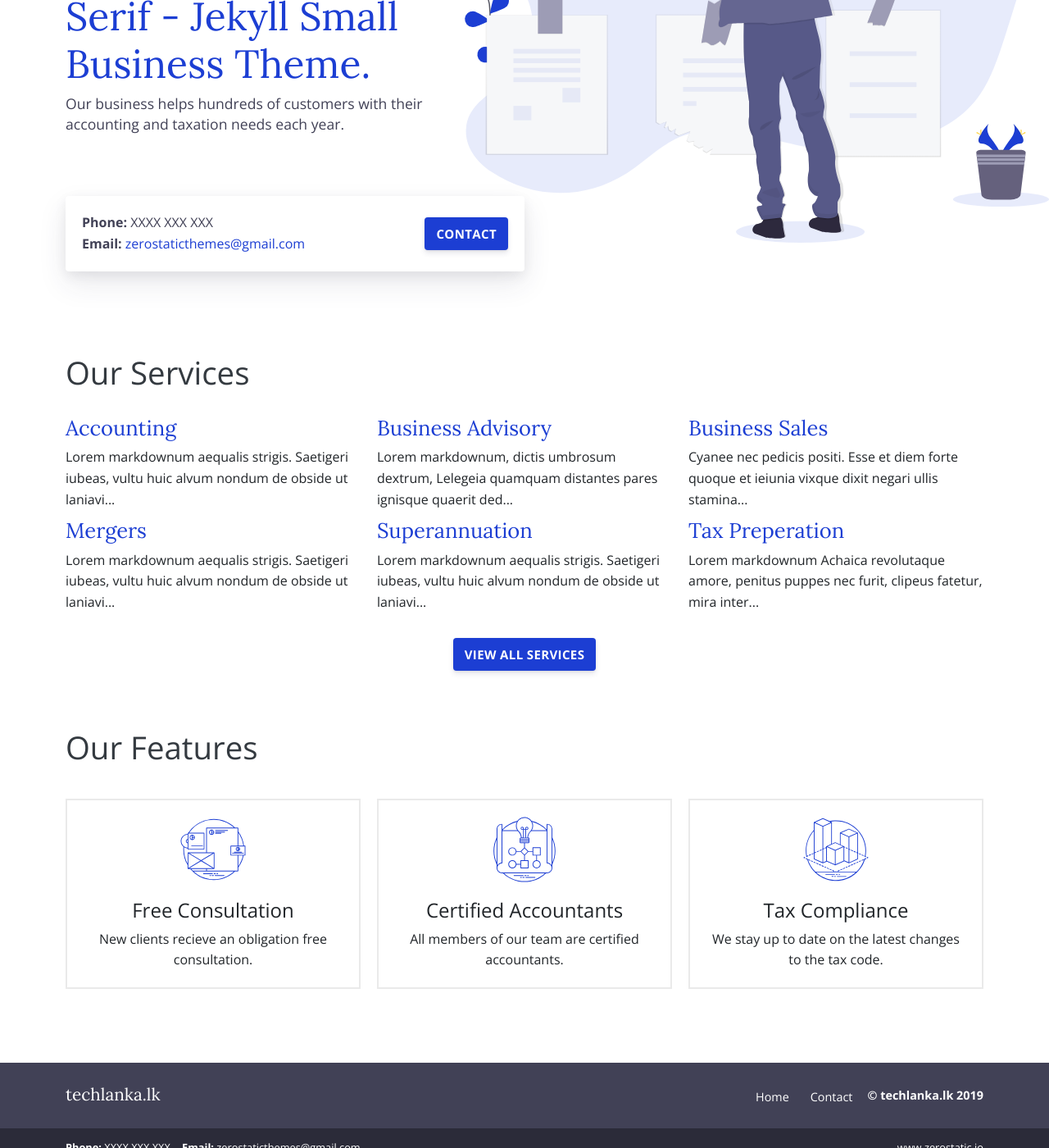
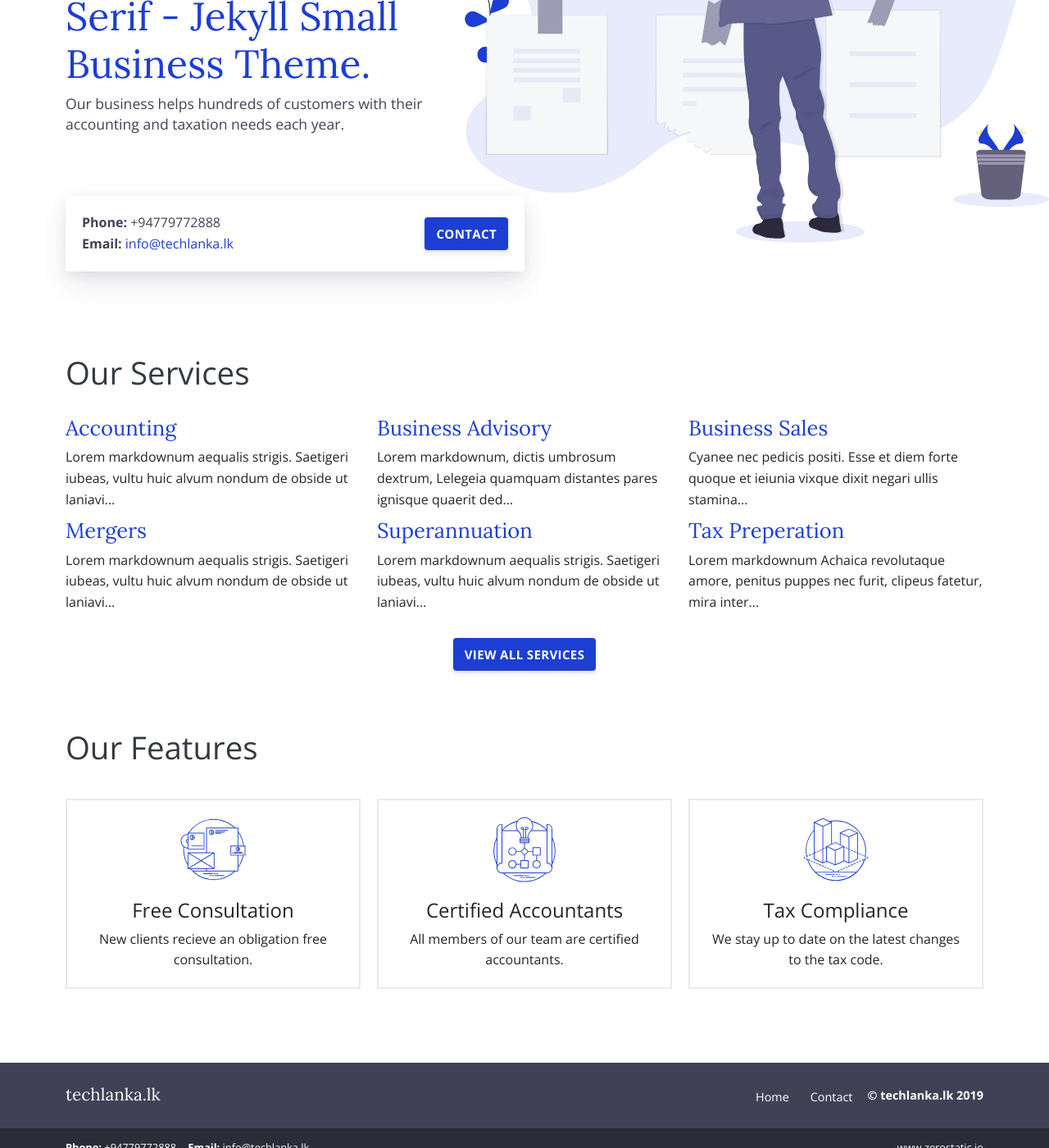
Before and after one commit to techlanka/business, a Jekyll site: the page built from index.html, in a window 1280 px wide and 1400 px high, scrolled down 259 px. Shown: the whole window at 82% size. Built offline with Jekyll 4.4.1, drawn with Linux system fonts in a browser that asks for light colours; some of the changed text lies outside the part shown.

Commit message:
Update contact.yml

```diff
--- a/_data/contact.yml
+++ b/_data/contact.yml
@@ -1,4 +1,4 @@
-email: 'zerostaticthemes@gmail.com'
-phone: 'XXXX XXX XXX'
-businessName: 'Hugo Serif'
-address: ''
+email: 'info@techlanka.lk'
+phone: '+94779772888'
+businessName: 'Techlanka Solutions'
+address: 'Kandy, Sri Lanka.'
```
